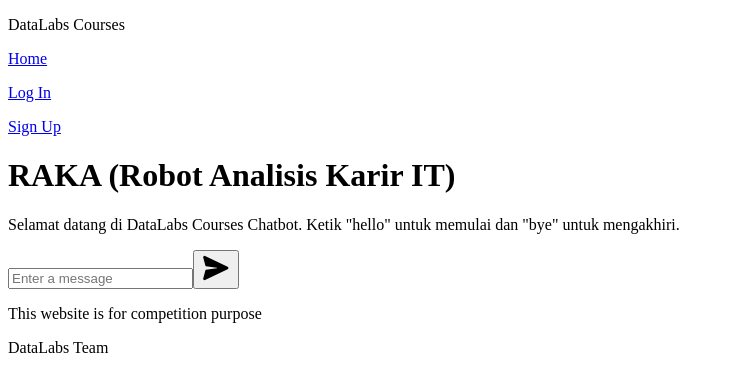
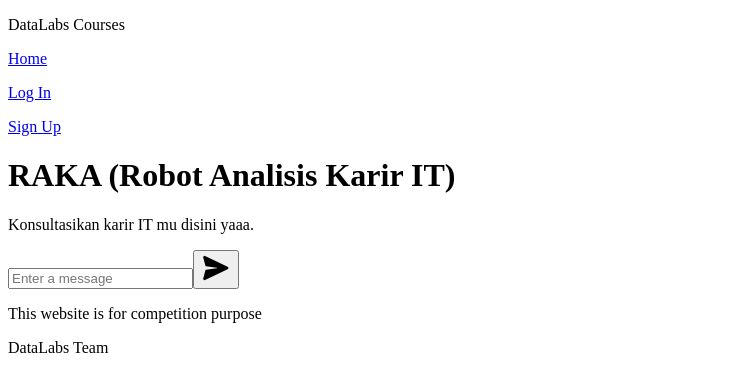
Before and after one commit to raflyfahrezi/datalabs-aic-web, a Next.js app: page /chatbot in a window 1280 px wide. Shown: the top 392 px of the page, without its empty margins (0-734 px from the left). Built offline with nearby package versions, Linux system fonts and the light colour scheme.

Commit message:
update some text

```diff
--- a/src/modules/chatbot/box/index.jsx
+++ b/src/modules/chatbot/box/index.jsx
@@ -14,8 +14,7 @@ const box = ({ chatHistory }) => {
                     transition={{ delay: 0.5 }}
                 >
                     <Chat type='info'>
-                        Selamat datang di DataLabs Courses Chatbot. Ketik
-                        "hello" untuk memulai dan "bye" untuk mengakhiri.
+                        Konsultasikan karir IT mu disini yaaa.
                     </Chat>
                 </motion.div>
             </div>
```
